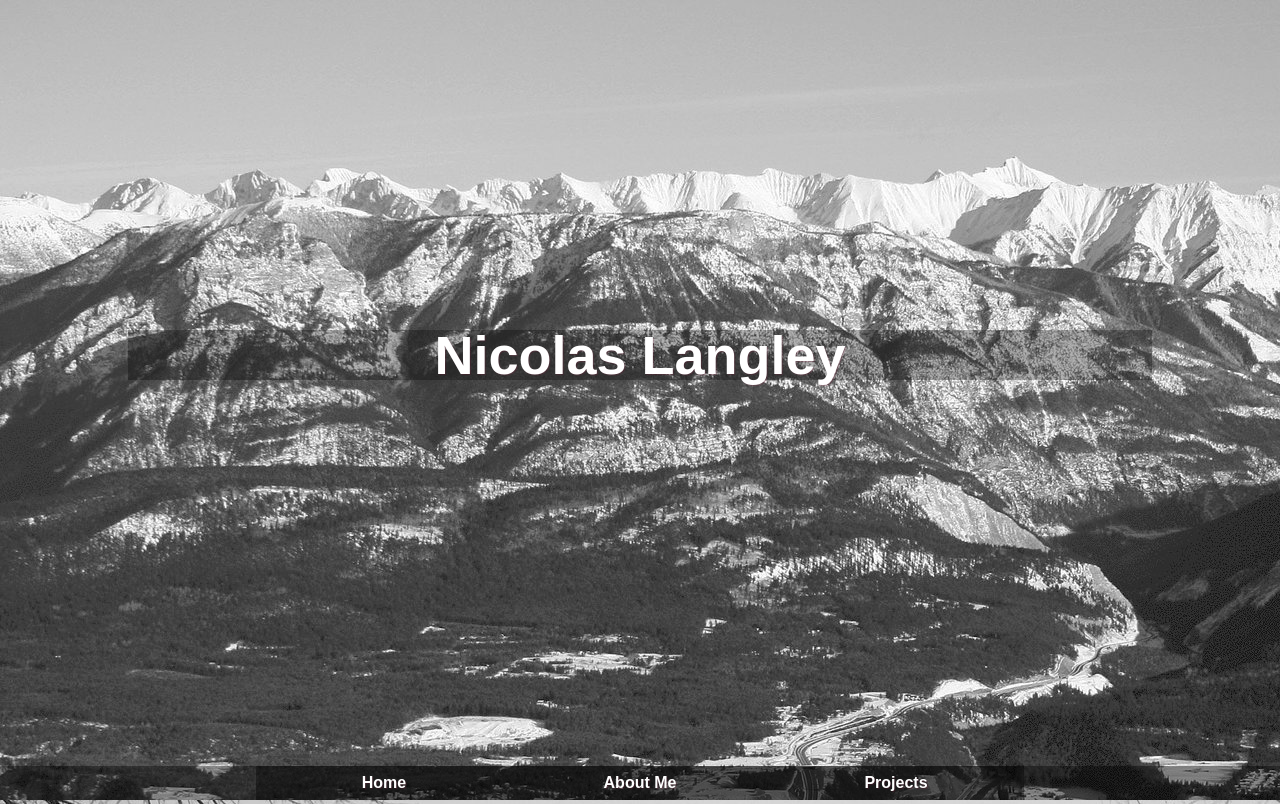
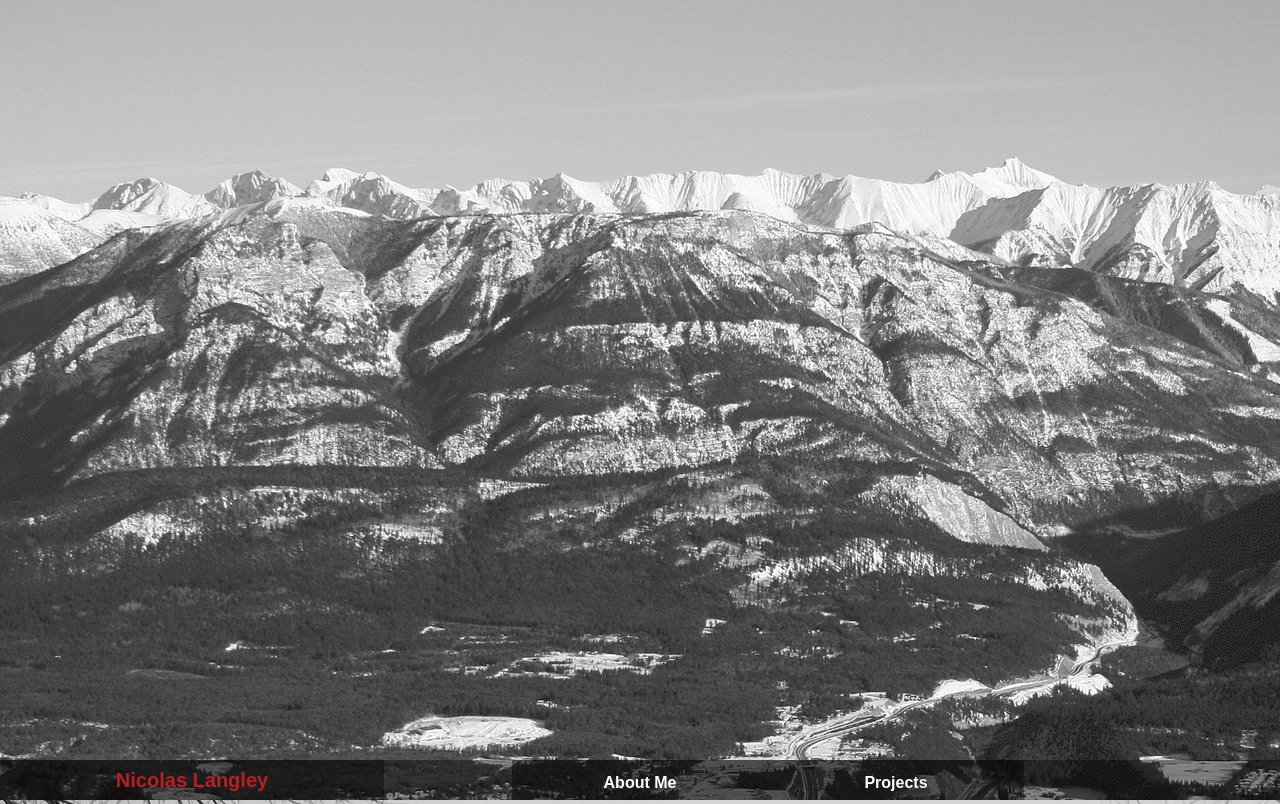
Before and after one commit to nicolaslangley/nicolaslangley.github.io, a plain HTML site: page index.html in a window 1280 px wide. Shown: the top 804 px of the page. Drawn offline with Linux system fonts and the light colour scheme.

Commit message:
Updated main menu and first screen

```diff
--- a/index.html
+++ b/index.html
@@ -1,15 +1,15 @@
 <!DOCTYPE html>
 <html>
 <head>
-	<title> Nicolas Langley </title>
-	<link rel="stylesheet" href="style.css"/>
+  <title> Nicolas Langley </title>
+  <link rel="stylesheet" href="style.css"/>
 </head>
 
 <body>
   <div class="main-container">
-
-    <input type="radio" name="radio-set" id="control-1"/>
-    <a href="#golden-panel">Home</a>
+<!--    Menu along bottom -->
+    <input type="radio" name="radio-set" id="name"/>
+    <a href="#golden-panel" id="name">Nicolas Langley</a>
 
     <input type="radio" name="radio-set" id="control-2"/>
     <a href="#mcgill-panel">About Me</a>
@@ -17,11 +17,9 @@
     <input type="radio" name="radio-set" id="control-3"/>
     <a href="#ucla-panel">Projects</a>
 
+<!--    Main display area -->
     <div class="main-scroll">
       <section class="panel golden" id="golden-panel">
-        <div width="20%">
-          <h2> <span class="content-header" id="home-header">Nicolas Langley</span></h2>
-        </div>
       </section>
       <section class="panel mcgill" id="mcgill-panel">
         <h2> <span class="content-header">Who am I?</span> </h2>
--- a/style.css
+++ b/style.css
@@ -9,7 +9,7 @@ body {
   height: 100%;
   top: 0;
   left: 0;
-  font: 18px/30px Sans-serif;
+  font: 18px/30px fantasy;
 }
 
 /*Overlap the input and the link*/
@@ -20,9 +20,24 @@ body {
   width: 20%;
   cursor: pointer;
   font-size: 16px;
-  height: 34px;
-  line-height: 34px;
+  height: 5%;
+  line-height: 45px;
 }
+
+/*Specifically edit the name input and link*/
+.main-container > input#name,
+.main-container > a#name {
+  position: fixed;
+  bottom: 0px;
+  width: 30%;
+  cursor: pointer;
+  font-size: 20px;
+  height: 5%;
+  line-height: 40px;
+  color: #B22222;
+
+}
+
 /*Make the radio button invisible and on top of link*/
 .main-container > input {
 	opacity: 0;
@@ -32,7 +47,7 @@ body {
 .main-container > a {
 	z-index: 10;
 	font-weight: 700;
-	background: rgba(0, 0, 0, .4);
+	background: rgba(0, 0, 0, 0.4);
 	color: #fff;
 	text-align: center;
     text-decoration: none;
@@ -43,15 +58,15 @@ body {
 	content: '';
 	position: fixed;
 	width: 100%;
-	height: 34px;
-	background: rgba(0, 0, 0, .4);
+	height: 5%;
+	background: rgba(0, 0, 0, 0.4);
 	z-index: 9;
 	bottom: 0;
 }
 
 /*Position the different controls*/
-#control-1, #control-1 + a {
-	left: 20%;
+#name, #name + a {
+	left: 0%;
 }
 #control-2, #control-2 + a {
 	left: 40%;
@@ -60,23 +75,17 @@ body {
 	left: 60%;
 }
 
-/*The home control is special*/
-.home {
-  font-size: 16px;
-
-}
-
 /*Set "selected" state for link elements*/
-.main-container > input:checked + a,
-.main-container > input:checked:hover + a{
+.main-container > input:checked:not(#name) + a,
+.main-container > input:checked:hover:not(#name) + a{
 	background: rgba(0, 0, 0, .7);
 }
 
 /*Define hover state for link element*/
-.main-container > input:hover + a{
+.main-container > input:hover:not(#name) + a{
 	background: rgba(0, 0, 0, .7);
 }
-.main-container > input:hover + a:after {
+.main-container > input:hover:not(#name) + a:after:not(#name) {
 	border-bottom-color: rgba(0, 0, 0, .7);
 }
 
```
